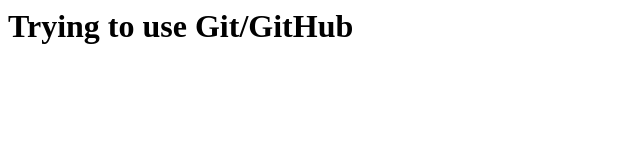
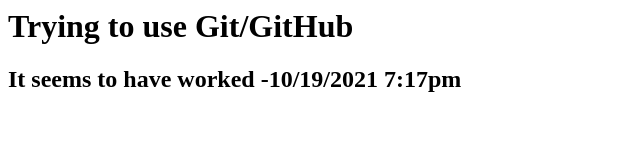
Before and after one commit to gosce4550/VSC_test_repo_2, a plain HTML site: page index.html in a window 1280 px wide. Shown: the whole page, without its empty margins (0-640 px from the left). Drawn offline with Linux system fonts and the light colour scheme.

Commit message:
It works?

```diff
--- a/index.html
+++ b/index.html
@@ -1 +1,3 @@
 <h1>Trying to use Git/GitHub</h1>
+
+<h2>It seems to have worked -10/19/2021 7:17pm</h2>
```
